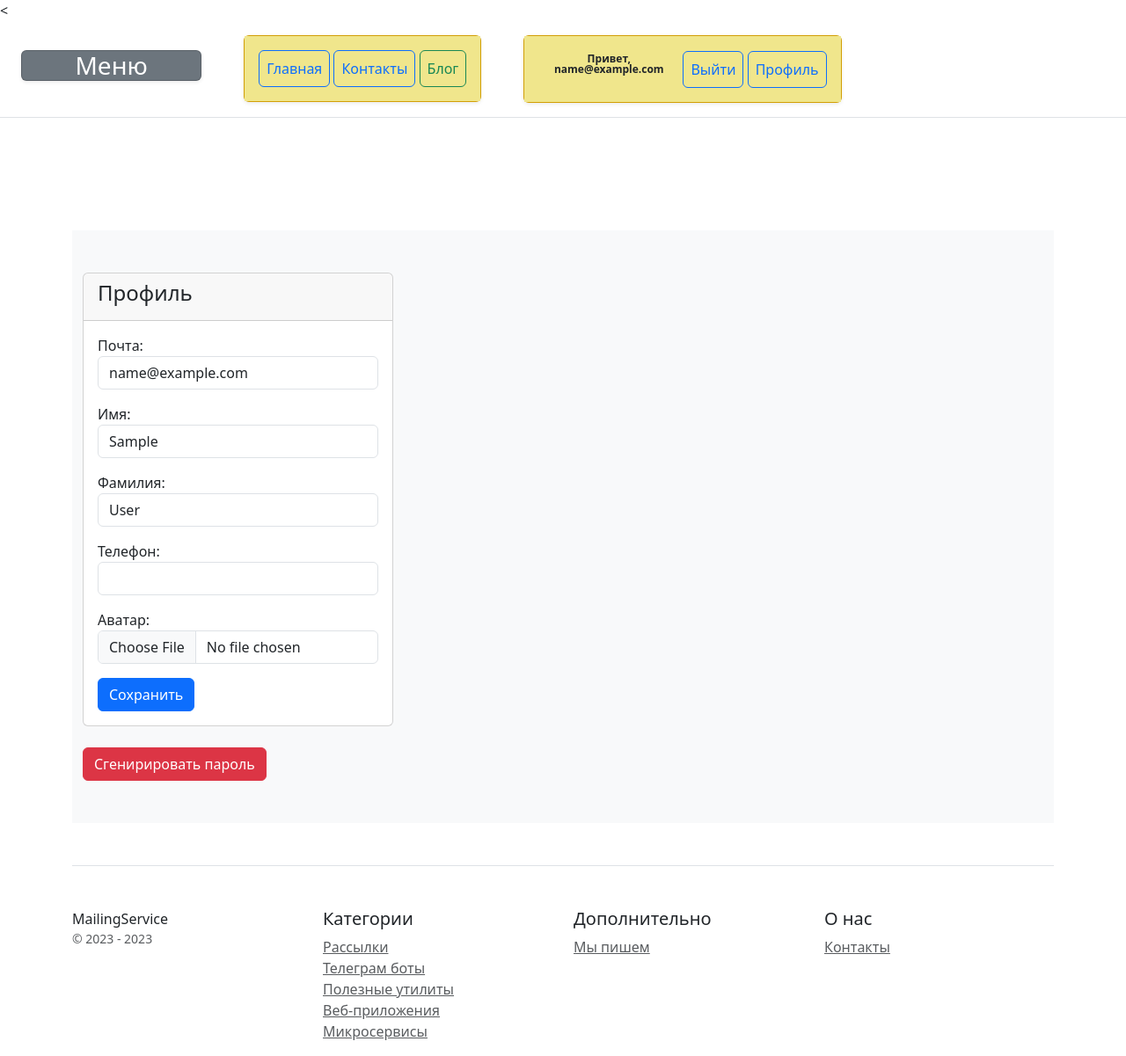
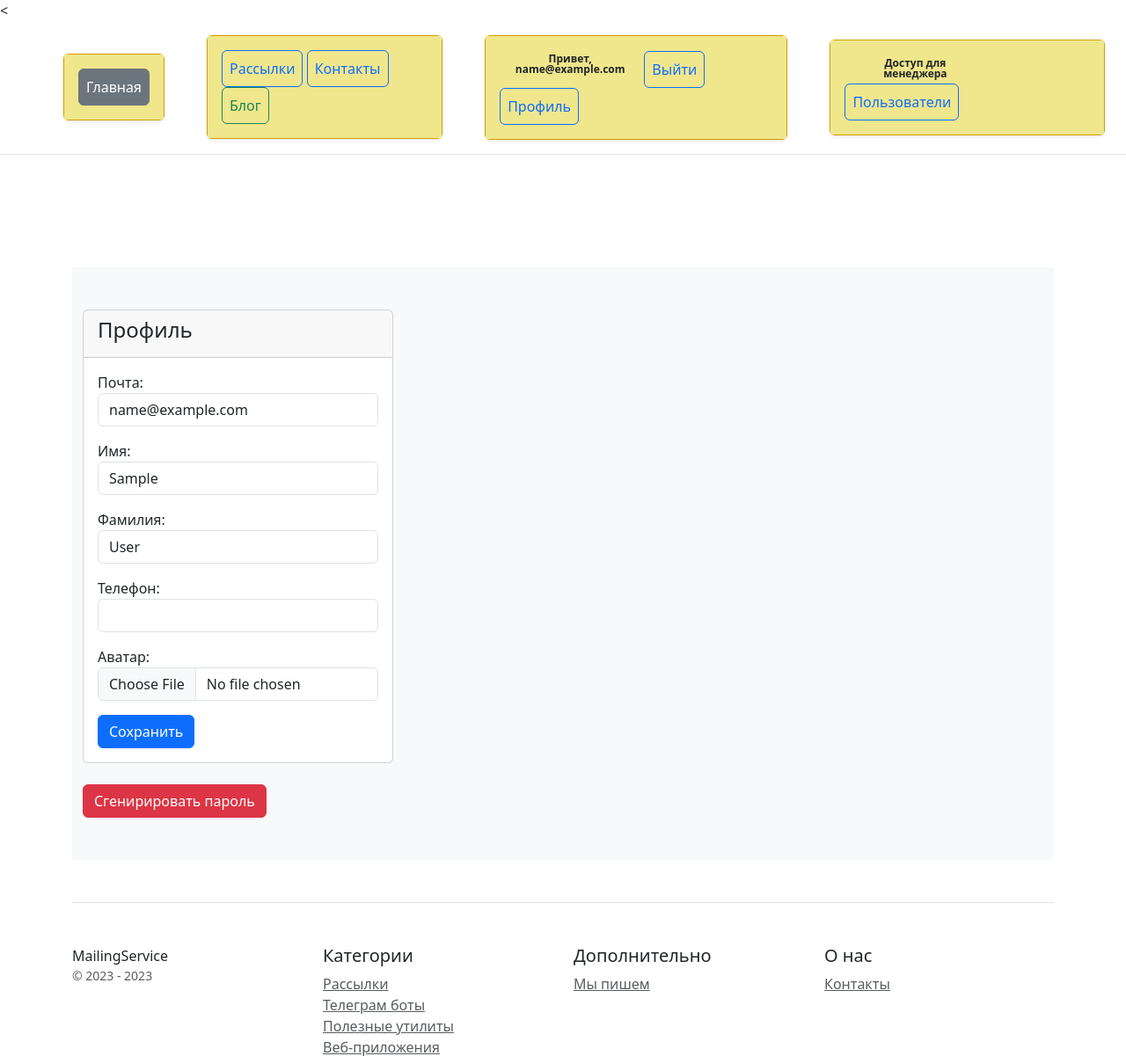
Before and after one commit to dimasimakov1212/coursework_6, a Django app: page /users/profile/ in a window 1280 px wide. Shown: the top 1201 px of the page at 88% size. Run offline with Django 4.2, Linux system fonts and the light colour scheme; the visitor is signed in with stand-in values (Sample User, id 1); some libraries are stand-ins or nearby versions.

Commit message:
Changed model User (add field "is_active"), created user_list.html, add permissions for users is_staff

```diff
--- a/mailing/templates/mailing/includes/inc_mailing_up_menu.html
+++ b/mailing/templates/mailing/includes/inc_mailing_up_menu.html
@@ -1,18 +1,24 @@
 <
 <div class="d-flex flex-column flex-md-row align-items-center p-3 px-md-4 mb-3 bg-white border-bottom box-shadow">
-    <div class="col-2">
-        <h3 class="card bg-secondary shadow-sm text-white text-center">Меню</h3>
-    </div>
     <nav class="ms-5">
         <div class="col">
             <div class="card bg-warning shadow-sm">
                 <div style="background-color:#F0E68C;">
                     <div class="card-body">
-
-                        <a class="p-2 btn btn-outline-primary" href="{% url 'mailing:home' %}">Главная</a>
+                        <a class="p-2 btn btn-secondary" href="{% url 'mailing:home' %}">Главная</a>
+                    </div>
+                </div>
+            </div>
+        </div>
+    </nav>
+    <nav class="ms-5">
+        <div class="col">
+            <div class="card bg-warning shadow-sm">
+                <div style="background-color:#F0E68C;">
+                    <div class="card-body">
+                        <a class="p-2 btn btn-outline-primary" href="{#}">Рассылки</a>
                         <a class="p-2 btn btn-outline-primary" href="#">Контакты</a>
                         <a class="p-2 btn btn-outline-success" href="#">Блог</a>
-
                     </div>
                 </div>
             </div>
@@ -43,4 +49,20 @@
             </div>
         </div>
     </nav>
+    {% if user.is_staff %}
+    <nav class="ms-5">
+        <div class="col">
+            <div class="card bg-warning shadow-sm">
+                <div style="background-color:#F0E68C;">
+                    <div class="card-body">
+                        <div class="badge badge-primary text-wrap text-body" style="width: 10rem;">
+                            Доступ для менеджера
+                        </div>
+                        <a class="p-2 btn btn-outline-primary" href="{% url 'users:user_list' %}">Пользователи</a>
+                    </div>
+                </div>
+            </div>
+        </div>
+    </nav>
+    {% endif %}
 </div>
--- a/users/forms.py
+++ b/users/forms.py
@@ -39,3 +39,26 @@ class UserProfileForm(UserChangeForm):
         # передаем в шаблон контроль формы
         for field_name, field in self.fields.items():
             field.widget.attrs['class'] = 'form-control'
+
+
+class ManagerUpdateUserProfileForm(UserChangeForm):
+    """
+    Форма профиля пользователя для редактирования менеджером
+    """
+
+    class Meta:
+        model = User
+        fields = ('is_active',)
+
+    def __init__(self, *args, **kwargs):
+        """
+        Дополнительные настройки
+        """
+        super().__init__(*args, **kwargs)
+
+        # Позволяет не выводить в профиле поле пароля
+        self.fields['password'].widget = forms.HiddenInput()
+
+        # передаем в шаблон контроль формы
+        for field_name, field in self.fields.items():
+            field.widget.attrs['class'] = 'form-control'
--- a/users/models.py
+++ b/users/models.py
@@ -4,10 +4,12 @@ from django.db import models
 
 class User(AbstractUser):
     username = None
+    VERSION_CHOICES = ((True, 'Действующий'), (False, 'Заблокирован'))
 
     email = models.EmailField(unique=True, verbose_name='почта')
     phone = models.CharField(max_length=35, verbose_name='телефон', blank=True, null=True)
     avatar = models.ImageField(upload_to='users/media/', verbose_name='аватар', blank=True, null=True)
+    is_active = models.BooleanField(choices=VERSION_CHOICES, default=True, verbose_name='Статус пользователя')
 
     USERNAME_FIELD = "email"
     REQUIRED_FIELDS = []
--- a/users/urls.py
+++ b/users/urls.py
@@ -2,8 +2,9 @@ from django.urls import path
 from django.contrib.auth.views import LoginView, LogoutView
 
 from users.apps import UsersConfig
+from users.services import toggle_activity
 from users.views import RegisterView, UserConfirmEmailView, UserConfirmationSentView, UserConfirmedView, \
-    UserConfirmationFailView, ProfileView
+    UserConfirmationFailView, ProfileView, UserListView
 
 app_name = UsersConfig.name
 
@@ -16,4 +17,6 @@ urlpatterns = [
     path('email_confirmed/', UserConfirmedView.as_view(), name='email_confirmed'),
     path('email_confirmation_failed/', UserConfirmationFailView.as_view(), name='email_confirmation_failed'),
     path('profile/', ProfileView.as_view(), name='profile'),
+    path('user_list', UserListView.as_view(), name='user_list'),
+    path('activity/<int:pk>/', toggle_activity, name='toggle_activity'),
     ]
--- a/users/views.py
+++ b/users/views.py
@@ -7,10 +7,10 @@
 from django.utils.encoding import force_bytes
 from django.utils.http import urlsafe_base64_encode, urlsafe_base64_decode
 from django.views import View
-from django.views.generic import CreateView, TemplateView, UpdateView
+from django.views.generic import CreateView, TemplateView, UpdateView, ListView
 
 from config import settings
-from users.forms import UserRegisterForm, UserProfileForm
+from users.forms import UserRegisterForm, UserProfileForm, ManagerUpdateUserProfileForm
 from users.models import User
 
 
@@ -97,3 +97,31 @@
         Позволяет делать необязательным передачу pk объекта
         """
         return self.request.user
+
+    # def get_form_class(self):
+    #     # product = self.get_object()
+    #     user = self.request.user
+    #
+    #     if user.is_staff:  # проверяем права доступа
+    #         return ManagerUpdateUserProfileForm  # если менеджер, то выводится отдельная форма
+    #
+    #     else:
+    #         return UserProfileForm
+
+
+class UserListView(ListView):
+    """
+    Выводит информаццию о пользователях
+    """
+
+    model = User
+    template_name = 'users/user_list.html'
+
+    def get_context_data(self, **kwargs):
+        """
+        Выводит контекстную информацию в шаблон
+        """
+        context = super(UserListView, self).get_context_data(**kwargs)
+        context['title'] = 'Пользователи'
+        # context['title_2'] = 'Полезные статьи'
+        return context
```
Also changed, not shown: users/services.py (added, +19 -0 lines), users/templates/users/user_list.html (added, +36 -0 lines), users/migrations/0003_alter_user_is_active.py (added).
